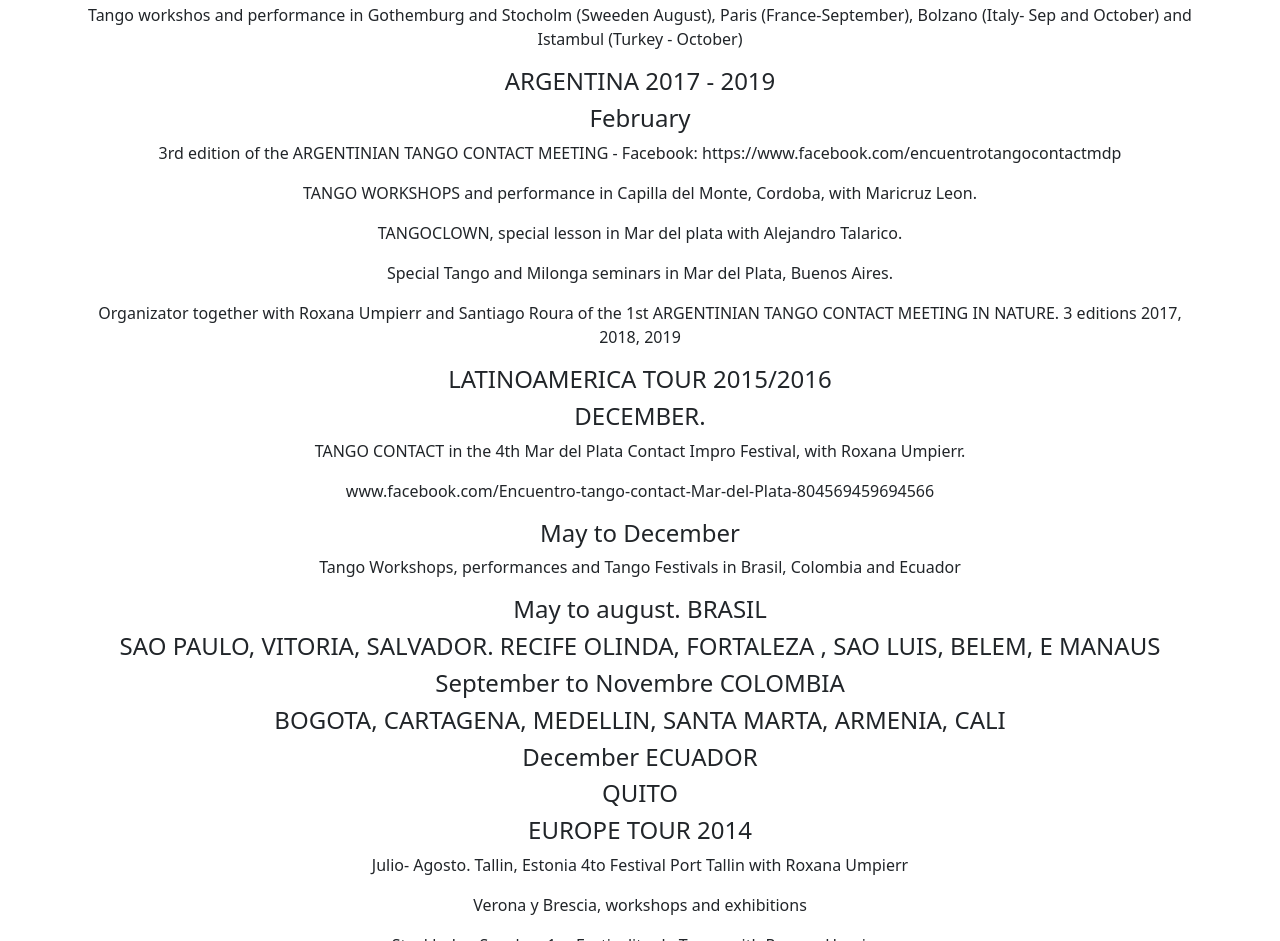
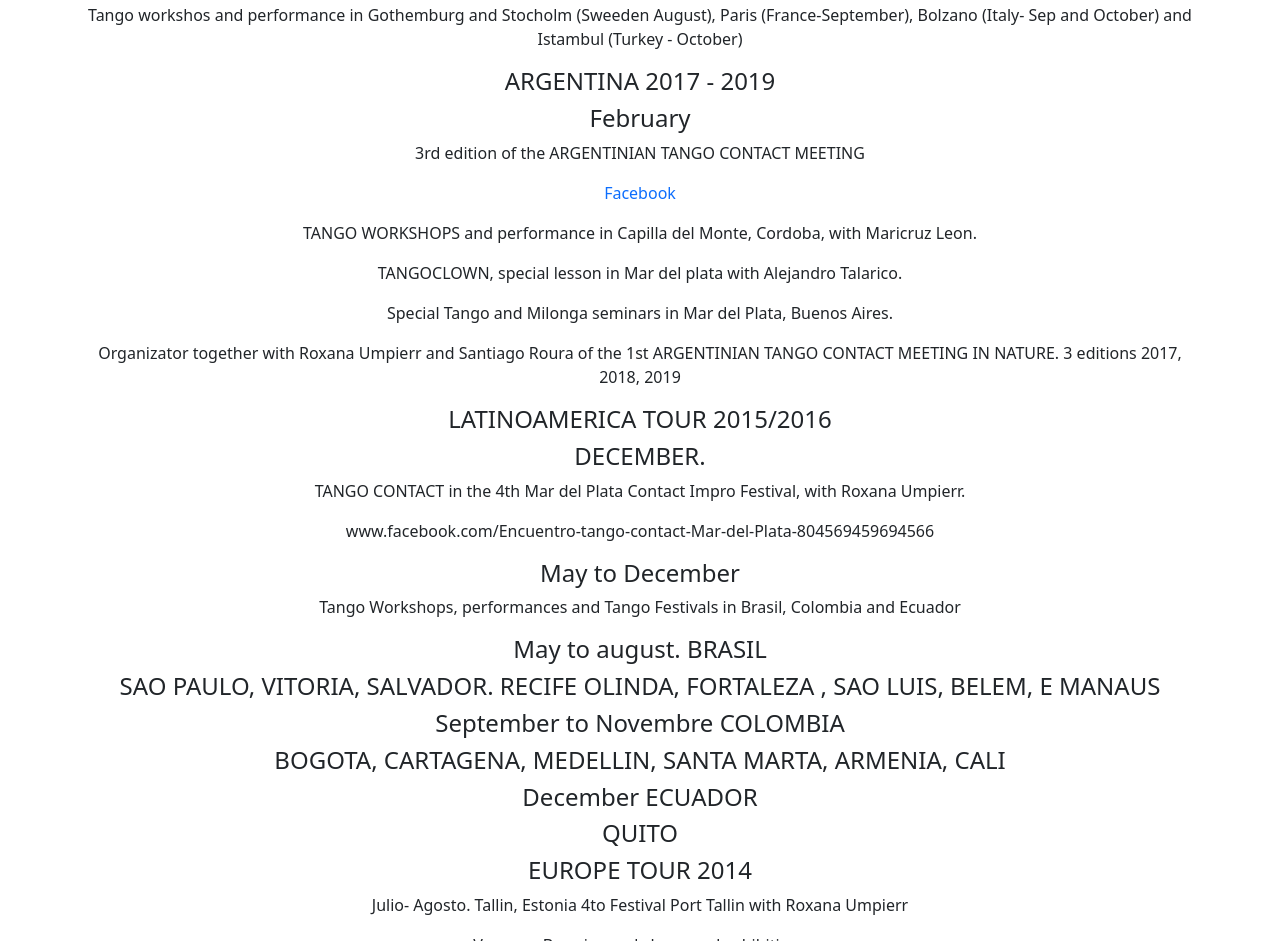
Before and after one commit to fedlucero/cacutango, a plain HTML site: page pages/aboutme.html in a window 1280 px wide. Shown: the part 3437-4378 px from the top of the page. Drawn offline with nearby package versions, Linux system fonts and the light colour scheme.

Commit message:
scroll cv arreglado

```diff
--- a/pages/aboutme.html
+++ b/pages/aboutme.html
@@ -166,7 +166,8 @@
           <h4>ARGENTINA 2017 - 2019</h4>
 
           <h4>February</h4>
-          <p>3rd edition of the ARGENTINIAN TANGO CONTACT MEETING - Facebook: https://www.facebook.com/encuentrotangocontactmdp</p>
+          <p>3rd edition of the ARGENTINIAN TANGO CONTACT MEETING </p>
+          <p><a href="https://www.facebook.com/encuentrotangocontactmdp">Facebook</a></p>
 
           <p>TANGO WORKSHOPS and performance in Capilla del Monte, Cordoba, with Maricruz Leon.</p>
 
```
